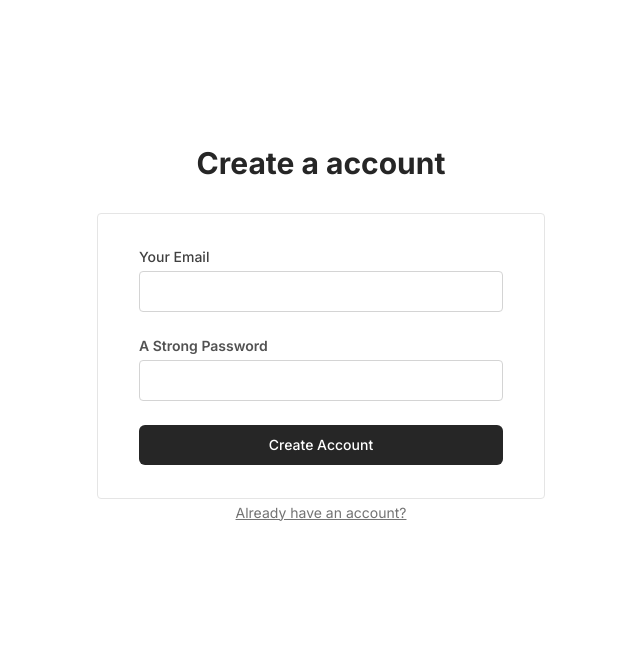
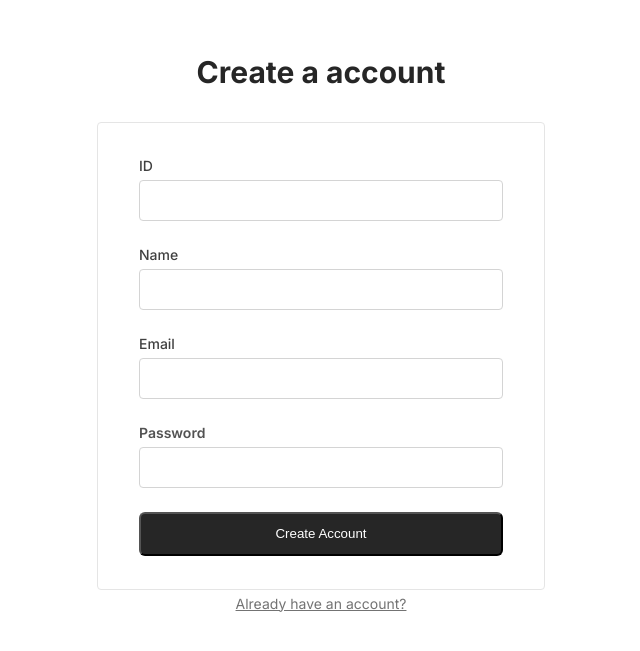
Before and after one commit to M-J1nx/CloudSystem, a React (Vite) app in the folder FrontEnd/: page /create-account in a window 1280 px wide. Shown: the part 273-924 px from the top of the page, without its empty margins (319-959 px from the left). Built offline with nearby package versions, Linux system fonts and the light colour scheme; a web font is replaced by a local one.

Commit message:
회원가입 api 연결

```diff
--- a/FrontEnd/src/pages/CreateAccount.jsx
+++ b/FrontEnd/src/pages/CreateAccount.jsx
@@ -1,17 +1,54 @@
-import { useCallback } from "react";
+import { useCallback, useState } from "react";
 import { Typography, Box } from "@mui/material";
 import { useNavigate } from "react-router-dom";
 import styles from "./CreateAccount.module.css";
 
 const CreateAccount = () => {
   const navigate = useNavigate();
+  const [formData, setFormData] = useState({
+    id: "",
+    password: "",
+    name: "",
+    email: "",
+  });
+  const [error, setError] = useState("");
 
-  // Create Account 버튼 클릭 핸들러
-  const onCreateAccountClick = useCallback(() => {
-    navigate("/main"); // Main 페이지로 이동
-  }, [navigate]);
+  const handleInputChange = (e) => {
+    const { name, value } = e.target;
+    setFormData(prevState => ({
+      ...prevState,
+      [name]: value
+    }));
+  };
 
-  // Sign In 링크 클릭 핸들러
+  const handleSubmit = async (e) => {
+    e.preventDefault();
+    setError("");
+
+    try {
+      const response = await fetch('http://localhost:3000/account/signup', {
+        method: 'POST',
+        headers: {
+          'Content-Type': 'application/json',
+        },
+        body: JSON.stringify(formData),
+      });
+
+      const data = await response.json();
+
+      if (response.ok) {
+        // 회원가입 성공
+        navigate("/main");
+      } else {
+        // 회원가입 실패
+        setError(data.message || "회원가입에 실패했습니다.");
+      }
+    } catch (error) {
+      setError("서버 연결에 실패했습니다.");
+      console.error("Signup error:", error);
+    }
+  };
+
   const onLinkContainerClick = useCallback(() => {
     navigate("/sign-in");
   }, [navigate]);
@@ -37,22 +74,60 @@ const CreateAccount = () => {
       <Box className={styles.margin1}>
         <Box className={styles.container1}>
           <Box className={styles.backgroundborder}>
-            <Box className={styles.form}>
+            <form className={styles.form} onSubmit={handleSubmit}>
+              {/* ID Input */}
               <Box className={styles.container2}>
                 <Box className={styles.label}>
-                  <Box className={styles.yourEmail}>Your Email</Box>
+                  <Box className={styles.yourEmail}>ID</Box>
+                </Box>
+                <Box className={styles.input}>
+                  <input
+                    className={styles.textInput}
+                    type="text"
+                    name="id"
+                    value={formData.id}
+                    onChange={handleInputChange}
+                    required
+                  />
+                </Box>
+              </Box>
+              {/* Name Input */}
+              <Box className={styles.container2}>
+                <Box className={styles.label}>
+                  <Box className={styles.yourEmail}>Name</Box>
+                </Box>
+                <Box className={styles.input}>
+                  <input
+                    className={styles.textInput}
+                    type="text"
+                    name="name"
+                    value={formData.name}
+                    onChange={handleInputChange}
+                    required
+                  />
+                </Box>
+              </Box>
+              {/* Email Input */}
+              <Box className={styles.container2}>
+                <Box className={styles.label}>
+                  <Box className={styles.yourEmail}>Email</Box>
                 </Box>
                 <Box className={styles.input}>
                   <input
                     className={styles.textInput}
                     type="email"
+                    name="email"
+                    value={formData.email}
+                    onChange={handleInputChange}
+                    required
                   />
                 </Box>
               </Box>
+              {/* Password Input */}
               <Box className={styles.container4}>
                 <Box className={styles.label}>
                   <Box className={styles.aStrongPassword}>
-                    A Strong Password
+                    Password
                   </Box>
                 </Box>
                 <Box className={styles.container5}>
@@ -60,18 +135,28 @@ const CreateAccount = () => {
                     <input
                       className={styles.textInput}
                       type="password"
+                      name="password"
+                      value={formData.password}
+                      onChange={handleInputChange}
+                      required
                     />
                   </Box>
                 </Box>
               </Box>
-              {/* Create Account 버튼 */}
-              <Box
+              {/* Error Message */}
+              {error && (
+                <Box sx={{ color: 'red', textAlign: 'center', mb: 2 }}>
+                  {error}
+                </Box>
+              )}
+              {/* Submit Button */}
+              <button
+                type="submit"
                 className={styles.button}
-                onClick={onCreateAccountClick} // 클릭 이벤트 핸들러 추가
               >
                 <Box className={styles.createAccount1}>Create Account</Box>
-              </Box>
-            </Box>
+              </button>
+            </form>
           </Box>
           <Box className={styles.container8}>
             <Box className={styles.link} onClick={onLinkContainerClick}>
```
